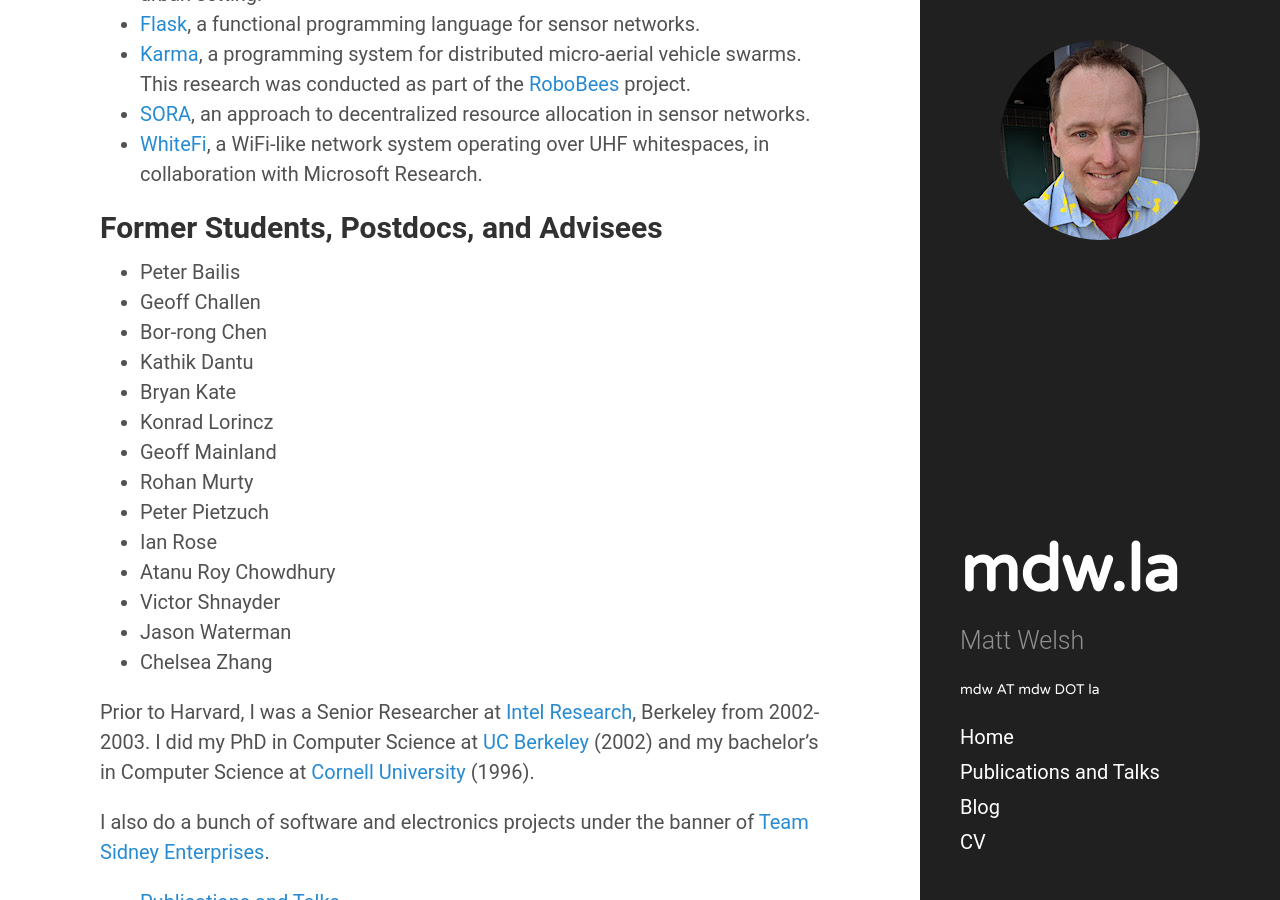
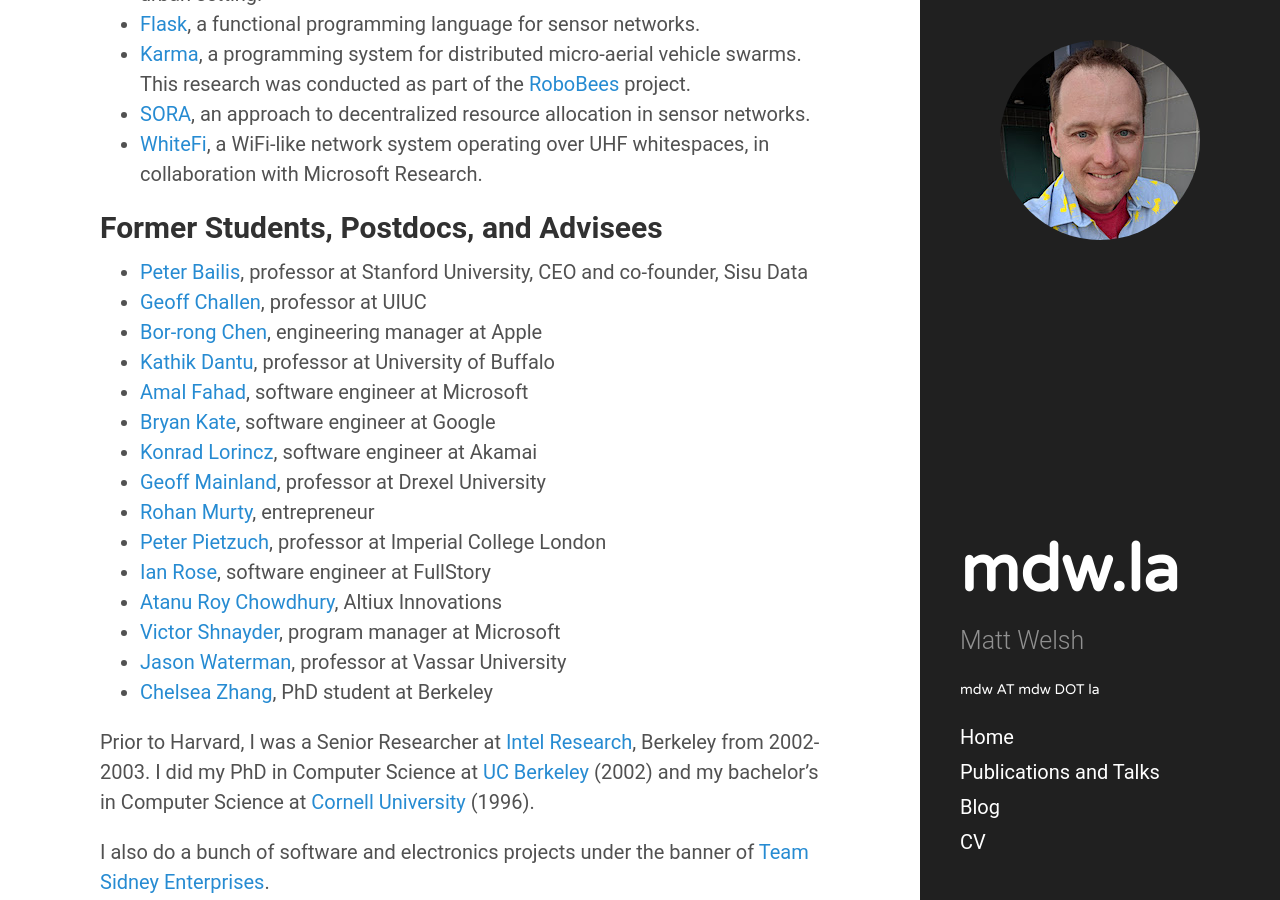
Before and after one commit to mdwelsh/mdwelsh.github.io, a Jekyll site: the page built from index.md, in a window 1280 px wide and 900 px high, scrolled down 1781 px. Built offline with Jekyll 4.4.1, drawn with Linux system fonts in a browser that asks for light colours.

Commit message:
Add students

```diff
--- a/index.md
+++ b/index.md
@@ -67,20 +67,21 @@
 
 ## Former Students, Postdocs, and Advisees
 
-* Peter Bailis
-* Geoff Challen
-* Bor-rong Chen
-* Kathik Dantu
-* Bryan Kate
-* Konrad Lorincz
-* Geoff Mainland
-* Rohan Murty
-* Peter Pietzuch
-* Ian Rose
-* Atanu Roy Chowdhury
-* Victor Shnayder
-* Jason Waterman
-* Chelsea Zhang
+* [Peter Bailis](http://www.bailis.org/), professor at Stanford University, CEO and co-founder, Sisu Data
+* [Geoff Challen](https://cs.illinois.edu/about/people/faculty/challen), professor at UIUC
+* [Bor-rong Chen](https://www.linkedin.com/in/brchen007/), engineering manager at Apple
+* [Kathik Dantu](https://cse.buffalo.edu/faculty/kdantu/), professor at University of Buffalo
+* [Amal Fahad](https://www.linkedin.com/in/amal-fahad-41561550/), software engineer at Microsoft
+* [Bryan Kate](https://www.linkedin.com/in/bryan-kate-31bb3b86/), software engineer at Google
+* [Konrad Lorincz](https://www.linkedin.com/in/konrad-lorincz-7aa2b812/), software engineer at Akamai
+* [Geoff Mainland](https://www.cs.drexel.edu/~mainland/), professor at Drexel University
+* [Rohan Murty](https://en.wikipedia.org/wiki/Rohan_Murty), entrepreneur
+* [Peter Pietzuch](https://www.imperial.ac.uk/people/prp), professor at Imperial College London
+* [Ian Rose](https://www.ianthomasrose.com/), software engineer at FullStory
+* [Atanu Roy Chowdhury](https://www.linkedin.com/in/atanurc/), Altiux Innovations
+* [Victor Shnayder](https://www.linkedin.com/in/victor-shnayder/), program manager at Microsoft
+* [Jason Waterman](https://www.vassar.edu/faculty/jawaterman/), professor at Vassar University
+* [Chelsea Zhang](https://www.linkedin.com/in/chelseaz1/), PhD student at Berkeley
 
 Prior to Harvard, I was a Senior Researcher at
 [Intel Research](http://www.intel.com/content/www/us/en/research/intel-research.html), Berkeley
```
